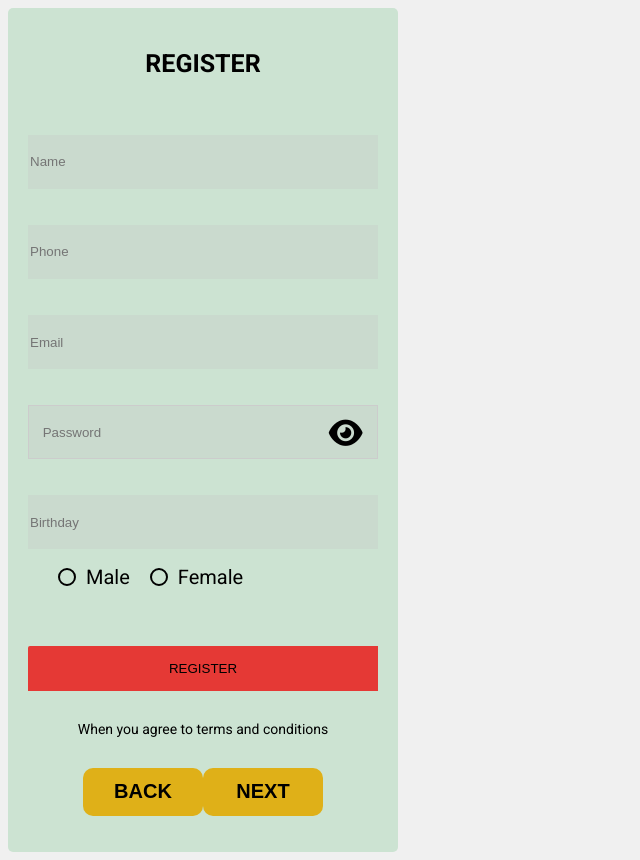
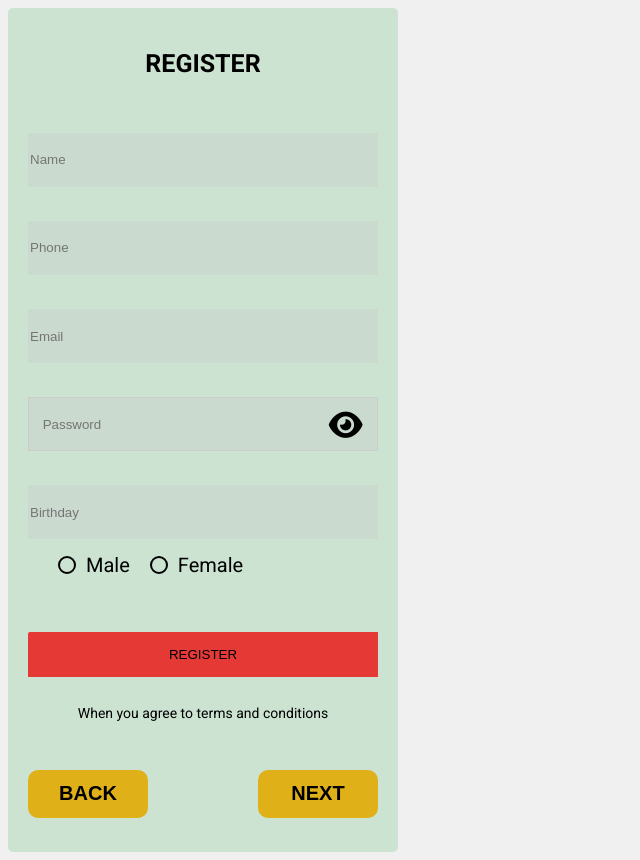
Before and after one commit to KhangHocCode/baiTapApp, a plain HTML site: page index6.html in a window 1280 px wide. Shown: the whole page, without its empty margins (0-640 px from the left). Drawn offline with Linux system fonts and the light colour scheme.

Commit message:
Update index6.html

```diff
--- a/index6.html
+++ b/index6.html
@@ -162,6 +162,8 @@
         .comeback {
             display: flex;
             justify-content: center;
+            gap: 110px;
+            margin-top: 20px;
         }
         .comeback button {
             width: 120px;
@@ -172,6 +174,7 @@
             border: none;
             font-size: 20px;
             font-weight: 700;
+
         }
     </style>
 </head>
@@ -201,8 +204,8 @@
         <button type="submit">REGISTER</button>
         <p class="title">When you agree to terms and conditions</p>
         <div class="comeback">
-            <a href="index5.html" style="padding-right: 60px 20px; "><button class="non-button" ><strong>BACK</strong></button></a>
-            <a href="index7.html" style="padding-left: 60px 20px;"><button class="non-button"><strong>NEXT</strong></button></a>
+            <a href="index5.html" ><button class="non-button" ><strong>BACK</strong></button></a>
+            <a href="index7.html" ><button class="non-button"><strong>NEXT</strong></button></a>
         </div>
     </div>
 </body>
```
